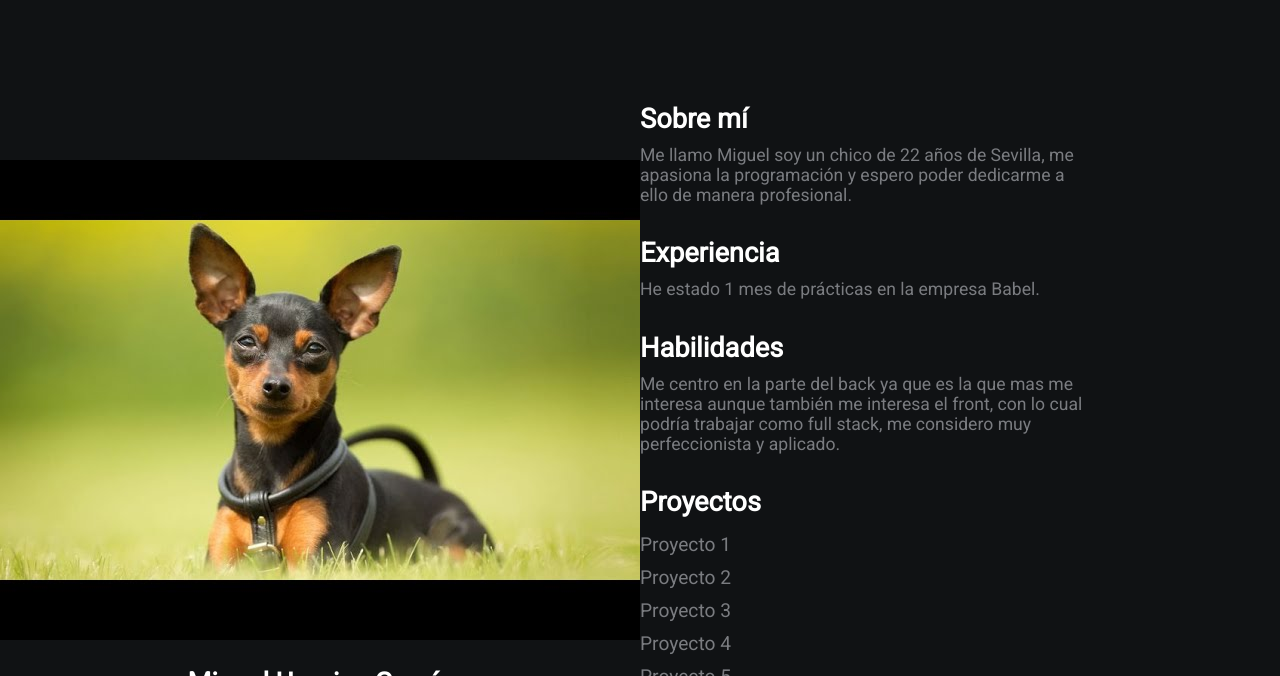
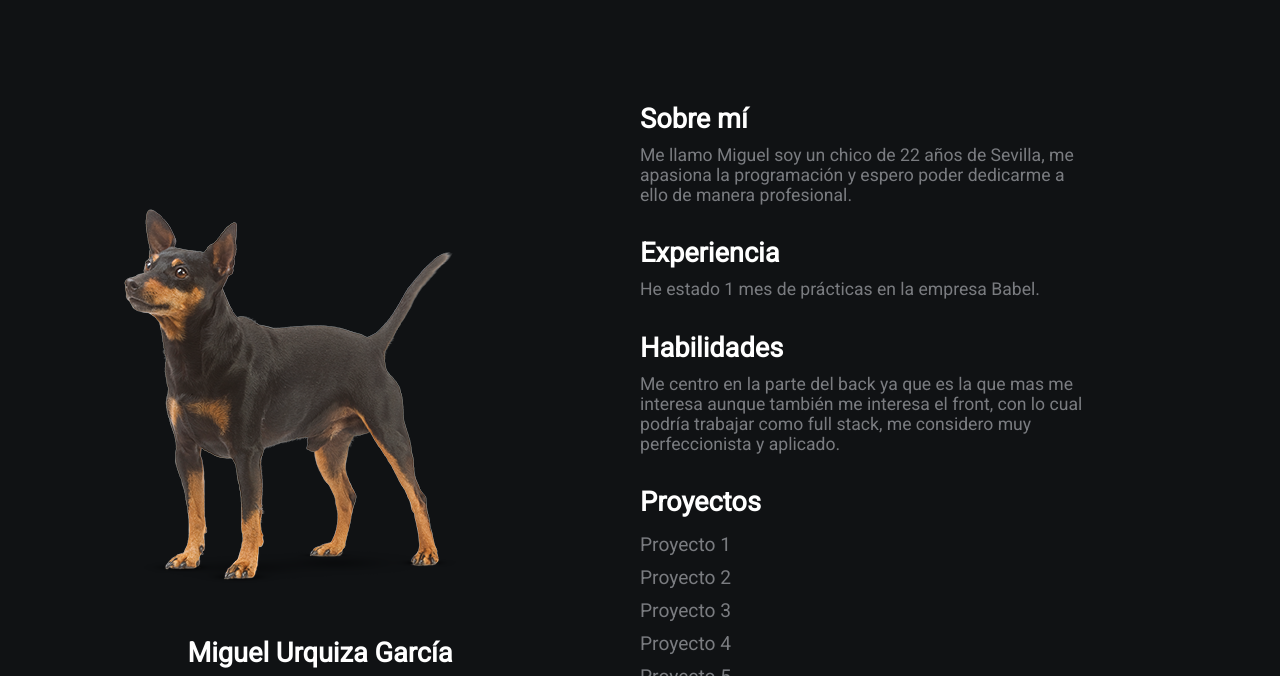
Before and after one commit to MiguelUrquizaG/PaginaPrueba, a plain HTML site: page index.html in a window 1280 px wide. Shown: the top 676 px of the page. Drawn offline with Linux system fonts and the light colour scheme.

Commit message:
Cambio foto

```diff
--- a/index.html
+++ b/index.html
@@ -11,7 +11,7 @@
 <body>
     <div class="grid-2">
         <div class="section-1">
-            <img class="fas fa-code fa-5x white" src="img/perro.jpg"></img>
+            <img class="fas fa-code fa-5x white" src="img/perro.png"></img>
             <h2>Miguel Urquiza García</h2>
             <p>Sevilla,España</p>
             <a href="#"><i class="fab fa-twitter"></i></a>
```
Also changed, not shown: img/perro.jpg (deleted), img/perro.png (added).
